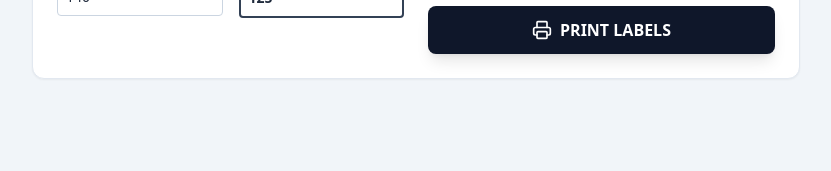
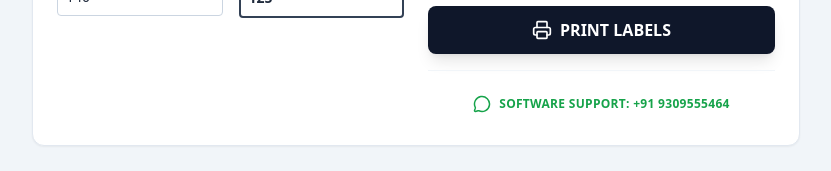
Before and after one commit to viprocket1/barcode, a React (Vite) app: page / in a window 1280 px wide. Shown: the part 564-735 px from the top of the page, without its empty margins (224-1055 px from the left). Built offline with nearby package versions, Linux system fonts and the light colour scheme.

Commit message:
Update App.jsx

```diff
--- a/src/App.jsx
+++ b/src/App.jsx
@@ -1,10 +1,10 @@
 import React, { useState, useRef, useEffect } from 'react';
 import Barcode from 'react-barcode';
-import { Printer, RotateCcw, Copy, Settings, Type } from 'lucide-react';
+import { Printer, Copy, Settings, Type, MessageCircle } from 'lucide-react';
 
 /**
- * CUSTOM COMPONENT: FitText (Reused for consistent behavior)
- * Scales text to fit the tiny constraints of a barcode label.
+ * CUSTOM COMPONENT: FitText
+ * Automatically scales text to fit its container.
  */
 const FitText = ({ children, className = "", maxScale = 1.5, textStr = "" }) => {
   const containerRef = useRef(null);
@@ -32,7 +32,6 @@ const FitText = ({ children, className = "", maxScale = 1.5, textStr = "" }) =>
     };
 
     resize();
-    // Re-trigger resize if the text string changes specifically
   }, [children, maxScale, textStr]);
 
   return (
@@ -45,12 +44,10 @@ const FitText = ({ children, className = "", maxScale = 1.5, textStr = "" }) =>
 };
 
 const BarcodePrinter = () => {
-  // Standard TSC TTP 244 Label Size: 50mm x 25mm (2-inch x 1-inch)
-  const [settings, setSettings] = useState({
+  // Standard TSC TTP 244 Label Size: 50mm x 25mm
+  const [settings] = useState({
     widthMm: 50,
     heightMm: 25,
-    gapMm: 2,
-    printDensity: 'high' // For thermal bolding
   });
 
   const [data, setData] = useState({
@@ -59,7 +56,6 @@ const BarcodePrinter = () => {
     mrp: 140,
     price: 125,
     sku: '8901234567890',
-    packedDate: new Date().toISOString().split('T')[0]
   });
 
   const [printCount, setPrintCount] = useState(1);
@@ -106,11 +102,11 @@ const BarcodePrinter = () => {
         background: white;
         color: black;
       }
-      /* Remove browser headers/footers in settings, but this helps hide traces */
       .no-print { display: none !important; }
     }
   `;
 
+  // Internal Component for rendering a single label
   const SingleLabel = ({ isPreview = false }) => (
     <div className={`
       ${isPreview ? 'preview-container' : 'label-page'}
@@ -131,12 +127,11 @@ const BarcodePrinter = () => {
       {/* 3. Barcode Area */}
       <div className="flex-1 w-full flex items-center justify-center overflow-hidden my-[1mm]">
          <div className="w-full h-full flex items-center justify-center transform scale-y-110">
-           {/* React-Barcode handles the SVG generation */}
            <Barcode
              value={data.sku}
-             width={1.2}        // Width of single bar
-             height={30}        // Height of bars
-             fontSize={8}       // Text under barcode
+             width={1.2}
+             height={30}
+             fontSize={8}
              margin={0}
              displayValue={true}
              background="transparent"
@@ -178,7 +173,6 @@ const BarcodePrinter = () => {
       {/* PREVIEW SECTION */}
       <div className="no-print flex flex-col items-center gap-4 mb-8">
          <div className="text-xs font-bold uppercase tracking-widest text-slate-400">Live Preview (100% Zoom)</div>
-         {/* We wrap the preview in a border to show the label edges clearly on screen */}
          <div className="border border-slate-300 shadow-xl bg-white">
             <SingleLabel isPreview={true} />
          </div>
@@ -187,9 +181,8 @@ const BarcodePrinter = () => {
          </div>
       </div>
 
-      {/* HIDDEN PRINT AREA (This is what actually gets printed) */}
+      {/* HIDDEN PRINT AREA */}
       <div className="print-area hidden">
-         {/* We generate an array of length `printCount` to create multiple pages */}
          {Array.from({ length: printCount }).map((_, index) => (
            <SingleLabel key={index} />
          ))}
@@ -291,6 +284,21 @@ const BarcodePrinter = () => {
                    <Printer size={20} /> PRINT LABELS
                  </button>
                </div>
+
+               {/* SOFTWARE SUPPORT FOOTER */}
+               <div className="pt-4 mt-2 border-t border-slate-100">
+                  <a
+                    href="https://wa.me/919309555464"
+                    target="_blank"
+                    rel="noopener noreferrer"
+                    className="flex items-center justify-center gap-2 text-green-600 hover:text-green-700 hover:bg-green-50 p-2 rounded-lg transition-colors group"
+                  >
+                    <MessageCircle size={18} />
+                    <span className="text-xs font-bold uppercase tracking-wide">
+                      Software Support: <span className="group-hover:underline">+91 9309555464</span>
+                    </span>
+                  </a>
+               </div>
             </div>
 
          </div>
```
